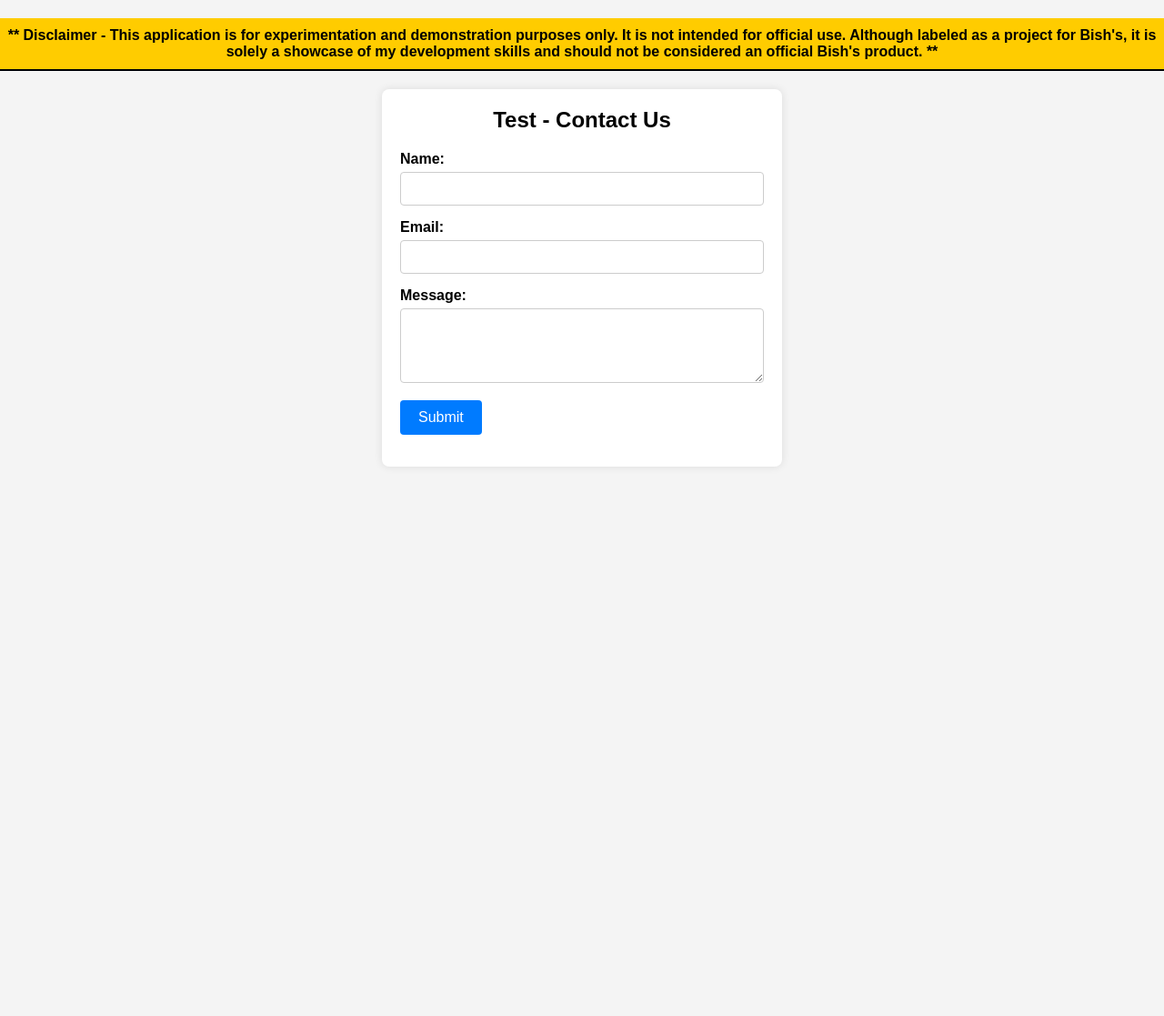
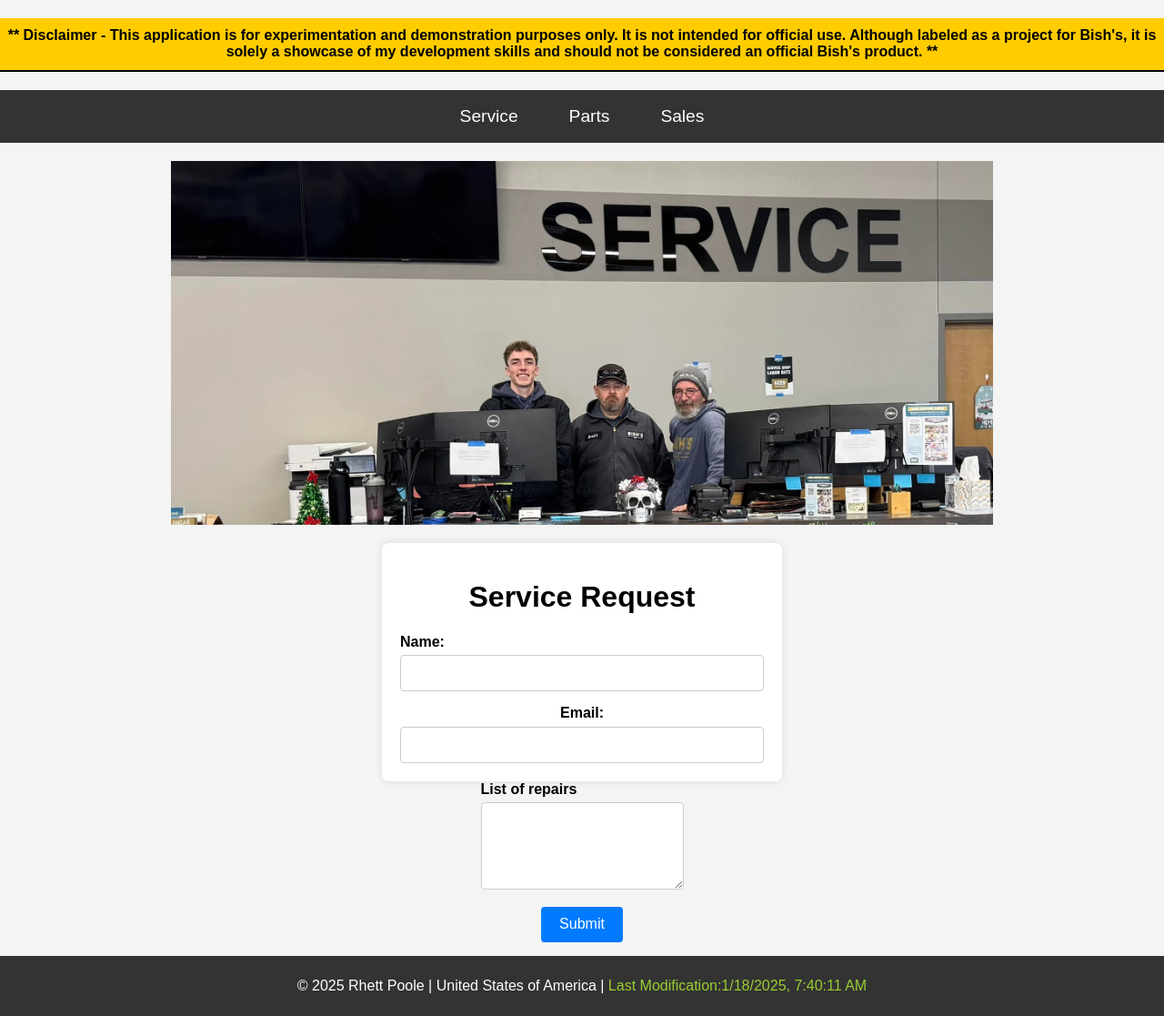
Before and after one commit to RhettPoole/bishs-project, a Flask app: page / in a window 1280 px wide. Shown: the whole page at 91% size. Before the commit the page ends 478 px from the top, so only its background shows below. Run offline with Flask 2, Linux system fonts and the light colour scheme.

Commit message:
Update CSS

```diff
--- a/app.py
+++ b/app.py
@@ -55,7 +55,7 @@ def submit():
         sender="rhettpoole.20@gmail.com",
         recipients=["rhettpoole.20@gmail.com"],
     )  # Replace with the recipient's email
-    msg.body = f"Name: {name}\nEmail: {email}\nMessage: {message}"
+    msg.body = f"Name: {name}\Phone Number\nEmail: {email}\nMessage: {message}"
 
     # Send the email
     mail.send(msg)
--- /dev/null
+++ b/static/css/styles.css
@@ -0,0 +1,207 @@
+/* Reset some default styles */
+body, h1, form, label, input, textarea, footer {
+  margin: 0;
+  padding: 0;
+  box-sizing: border-box;
+}
+
+/* Force page to take up full web browser height */
+html, body {
+  height: 100%;
+  margin: 0;
+  display: flex;
+  flex-direction: column;
+}
+
+/* Basic body styling */
+body {
+  font-family: Arial, sans-serif;
+  background-color: #f4f4f4;
+  display: flex;
+  flex-direction: column;
+  align-items: center;
+  padding-top: 20px;
+}
+
+/* Disclaimer header styling */
+header.disclaimer {
+  background-color: #ffcc00;
+  color: #000;
+  padding: 10px;
+  width: 100%;
+  text-align: center;
+  font-weight: bold;
+  border-bottom: 2px solid #000;
+}
+
+/* Main header styling */
+header.main-header {
+  color: #fff;
+  padding: 20px;
+  width: 100%;
+  text-align: center;
+}
+
+header.main-header nav ul {
+  list-style: none;
+  padding: 0;
+  margin: 0;
+  display: flex;
+  justify-content: center;
+  flex-direction: row;
+  flex-wrap: wrap;
+}
+
+header.main-header nav ul li {
+  margin: 0 10px;
+}
+
+header.main-header nav ul li a {
+  color: #fff;
+  text-decoration: none;
+}
+
+/* Responsive navigation bar */
+@media (max-width: 600px) {
+  header.main-header nav ul {
+    flex-direction: column;
+    align-items: center;
+  }
+
+  header.main-header nav ul li {
+    margin: 10px 0;
+  }
+}
+
+/* nav styling */
+nav {
+  background-color: #333;
+  color: white;
+  text-align: center;
+  padding: 0.5rem;
+  font-size: larger;
+}
+
+nav ul {
+  display: flex;
+  flex-direction: column; /* Vertical layout for mobile view */
+  list-style-type: none;
+  align-items: center; /* Center the links in mobile view */
+  padding: 0;
+  margin: 0;
+}
+
+nav ul li {
+  padding: 10px;
+}
+
+nav ul li a {
+  color: white;
+  text-decoration: none;
+  padding: 0.5rem;
+}
+
+nav ul li a:hover {
+  background-color: #555;
+}
+
+/* layout container */
+main {
+  display: grid;
+  grid-template-columns: 1fr; /* Three equal columns */
+  gap: 20px;
+  width: 100%;
+  max-width: 1200px;
+  margin: 20px auto;
+}
+
+/* img styling */
+/* Service header image styling */
+#service-header {
+  max-width: 100%; /* Ensure the image scales with the width of its container */
+  height: auto; /* Maintain the aspect ratio */
+  justify-self: start; /* Align image to the left */
+  max-height: 400px; /* Set a maximum height for the image */
+  grid-column: 1; /* Place in the first column */
+}
+
+/* Container for the form */
+.form-container {
+  background: #fff;
+  padding: 20px;
+  border-radius: 8px;
+  box-shadow: 0 0 10px rgba(0, 0, 0, 0.1);
+  width: 100%;
+  max-width: 400px;
+  text-align: center;
+  margin-top: 20px;
+  grid-column: 2; /* Place in the second column */
+}
+
+
+/* Form heading */
+h1 {
+  margin-bottom: 20px;
+  font-size: 24px;
+}
+
+/* Form group */
+.form-group {
+  margin-bottom: 15px;
+  text-align: left;
+}
+
+/* Form labels */
+label {
+  display: block;
+  margin-bottom: 5px;
+  font-weight: bold;
+}
+
+/* Form inputs */
+input[type="text"],
+input[type="email"],
+textarea {
+  width: 100%;
+  padding: 10px;
+  border: 1px solid #ccc;
+  border-radius: 4px;
+}
+
+/* Submit button */
+input[type="submit"] {
+  background-color: #007bff;
+  color: #fff;
+  border: none;
+  padding: 10px 20px;
+  border-radius: 4px;
+  cursor: pointer;
+  font-size: 16px;
+  transition: background-color 0.3s ease;
+}
+
+input[type="submit"]:hover {
+  background-color: #0056b3;
+}
+
+/* footer styling */
+footer {
+  background-color: #333;
+  color: white;
+  text-align: center;
+  padding: 1rem;
+  margin-top: auto;
+  width: 100%;
+  position: relative;
+  bottom: 0;
+  left: 0;
+}
+
+footer p {
+  margin: 0.5rem 0;
+  display: inline-flex;
+}
+
+#lastModified {
+  color: yellowgreen;
+}
--- a/static/styles.css
+++ /dev/null
@@ -1,90 +0,0 @@
-/* Please note that styles have been provided by Copilot. The intention of this project is to work on the backend using Flask, Python, MYSQL - */
-/* Reset some default styles */
-body,
-h1,
-form,
-label,
-input,
-textarea {
-  margin: 0;
-  padding: 0;
-  box-sizing: border-box;
-}
-
-/* Basic body styling */
-body {
-  font-family: Arial, sans-serif;
-  background-color: #f4f4f4;
-  display: flex;
-  flex-direction: column;
-  align-items: center;
-  padding-top: 20px;
-}
-
-/* Disclaimer header styling */
-header.disclaimer {
-  background-color: #ffcc00;
-  color: #000;
-  padding: 10px;
-  width: 100%;
-  text-align: center;
-  font-weight: bold;
-  border-bottom: 2px solid #000;
-}
-
-/* Container for the form */
-.form-container {
-  background: #fff;
-  padding: 20px;
-  border-radius: 8px;
-  box-shadow: 0 0 10px rgba(0, 0, 0, 0.1);
-  width: 100%;
-  max-width: 400px;
-  text-align: center;
-  margin-top: 20px;
-}
-
-/* Form heading */
-h1 {
-  margin-bottom: 20px;
-  font-size: 24px;
-}
-
-/* Form group */
-.form-group {
-  margin-bottom: 15px;
-  text-align: left;
-}
-
-/* Form labels */
-label {
-  display: block;
-  margin-bottom: 5px;
-  font-weight: bold;
-}
-
-/* Form inputs */
-input[type="text"],
-input[type="email"],
-textarea {
-  width: 100%;
-  padding: 10px;
-  border: 1px solid #ccc;
-  border-radius: 4px;
-}
-
-/* Submit button */
-input[type="submit"] {
-  background-color: #007bff;
-  color: #fff;
-  border: none;
-  padding: 10px 20px;
-  border-radius: 4px;
-  cursor: pointer;
-  font-size: 16px;
-  transition: background-color 0.3s ease;
-}
-
-input[type="submit"]:hover {
-  background-color: #0056b3;
-}
--- a/templates/index.html
+++ b/templates/index.html
@@ -1,14 +1,27 @@
+
 <!-- filepath: /x:/bishs-project/templates/index.html - comment for testing, DELETE BEFORE FINAL COMMIT -->
 <!DOCTYPE html>
 <html lang="en">
   <head>
     <meta charset="UTF-8" />
     <meta name="viewport" content="width=device-width, initial-scale=1.0" />
-    <title>Bish's Test</title>
+    <meta property="og:title" content="Bish's Test Page - Rhett Poole" />
+    <meta name="description" content="Bish's Test Page for service requests." />
+    <meta
+      name="keywords"
+      content="Bish's, service, request, appointment, form, test, demonstration"
+    />
+    <meta property="og:type" content="website" />
+    <meta name="author" content="Rhett Poole" />
+    <title>Bish's Service Test Page</title>
     <!-- Flask version of a stylesheet call, better than hardcoded paths. -->
     <link
       rel="stylesheet"
-      href="{{ url_for('static', filename='styles.css') }}"
+      href="/static/css/styles.css"
+    />
+    <link
+      rel="stylesheet"
+      href="/static/css/normalize.css"
     />
   </head>
   <body>
@@ -18,19 +31,36 @@
       project for Bish's, it is solely a showcase of my development skills and
       should not be considered an official Bish's product. **
     </header>
+    <header class="main-header">
+      <nav>
+        <ul>
+          <li><a href="index.html">Service</a></li>
+          <li><a href="">Parts</a></li>
+          <li>
+            <a
+              href="https://www.bishs.com/idaho-falls-idaho?utm_term=&utm_campaign=PMAX+-+November+2024+-+AUT&utm_source=adwords&utm_medium=ppc&hsa_acc=5831457341&hsa_cam=22073950548&hsa_grp=&hsa_ad=&hsa_src=x&hsa_tgt=&hsa_kw=&hsa_mt=&hsa_net=adwords&hsa_ver=3&gad_source=1&gclid=CjwKCAiAnKi8BhB0EiwA58DA4YWkR0zjWTNtf9Pam7vJnCqpRsUr6R-Ub6vh6LW55b5f6rjMFR7qYRoCLB4QAvD_BwE"
+              >Sales</a
+            >
+          </li>
+        </ul>
+      </nav>
+    </header>
+    <img
+      id="service-header"
+      src="/static/images/service-header.jpg"
+      alt="Photo of Bish's RV's external service counter and employees.">
     <div class="form-container">
-      <h1>Test - Contact Us</h1>
+      <h1>Service Request</h1>
       <form action="/send_email" method="post">
         <div class="form-group">
           <label for="name">Name:</label>
           <input type="text" id="name" name="name" required />
         </div>
-        <div class="form-group">
           <label for="email">Email:</label>
           <input type="email" id="email" name="email" required />
         </div>
         <div class="form-group">
-          <label for="message">Message:</label>
+          <label for="message">List of repairs</label>
           <textarea id="message" name="message" rows="4" required></textarea>
         </div>
         <div class="form-group">
@@ -38,5 +68,25 @@
         </div>
       </form>
     </div>
+    <footer>
+      <p id="copyright"></p>
+      <p>United States of America |</p>
+      <p id="lastModified">Last Modification:</p>
+    </footer>
+    <script>
+      // MODIFICATION TIMESTAMP
+      let nLastModif = Date.parse(document.lastModified);
+      // Format the timestamp into a readable date string
+      let readableDate = new Date(nLastModif).toLocaleString();
+      // Insert the formatted date into the "lastModified" element
+      document.getElementById("lastModified").innerText += readableDate;
+
+      // COPYRIGHT SYMBOL AND YEAR
+      // Get the copyright element
+      const copyrightElement = document.getElementById("copyright");
+      // Dynamically insert the copyright symbol and current year
+      const currentYear = new Date().getFullYear();
+      copyrightElement.innerHTML = `&copy; ${currentYear} Rhett Poole | `;
+    </script>
   </body>
 </html>
```
Also changed, not shown: static/css/test.txt (added, +207 -0 lines), static/css/normalize.css (added), static/images/service-header.jpg (added).
